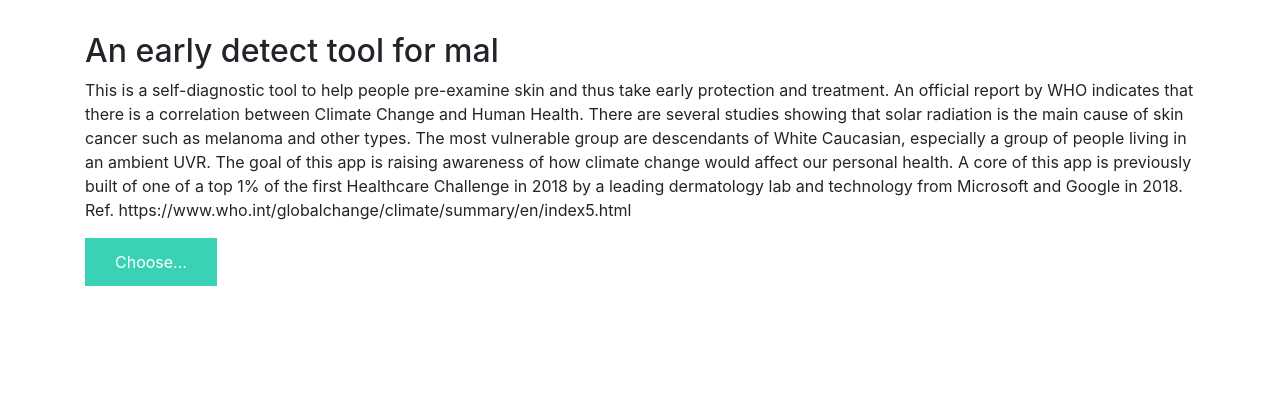
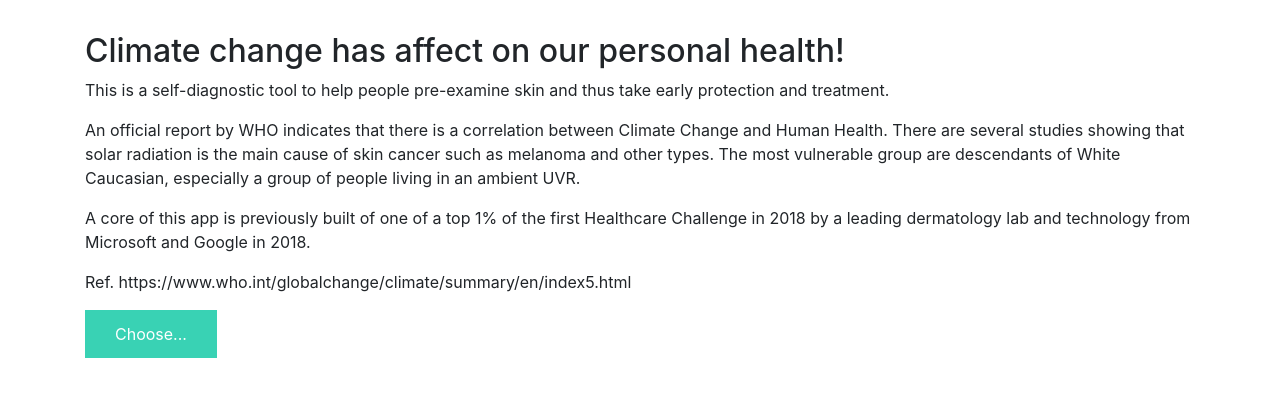
Before and after one commit to imfing/keras-flask-deploy-webapp, a Flask app: page / in a window 1280 px wide. Shown: the part 56-453 px from the top of the page. Run offline with Flask 2, Linux system fonts and the light colour scheme; some libraries are stand-ins or nearby versions.

Commit message:
Update information on the website

```diff
--- a/templates/index.html
+++ b/templates/index.html
@@ -1,20 +1,16 @@
 {% extends "base.html" %} {% block content %}
 
-<h2>An early detect tool for mal </h2>
+<h2>Climate change has affect on our personal health!</h2>
 
 <div>
     <form id="upload-file" method="post" enctype="multipart/form-data">
 
       <body>
-      This is a self-diagnostic tool to help people pre-examine skin and thus take early protection and treatment.
 
-      An official report by WHO indicates that there is a correlation between Climate Change and Human Health. There are several studies showing that solar radiation is the main cause of skin cancer such as melanoma and other types. The most vulnerable group are descendants of White Caucasian, especially a group of people living in an ambient UVR.
-
-      The goal of this app is raising awareness of how climate change would affect our personal health.
-
-      A core of this app is previously built of one of a top 1% of the first Healthcare Challenge in 2018 by a leading dermatology lab and technology from Microsoft and Google in 2018.
-
-      <p> Ref. https://www.who.int/globalchange/climate/summary/en/index5.html </p>
+        <p>This is a self-diagnostic tool to help people pre-examine skin and thus take early protection and treatment.</p>
+        <p>An official report by WHO indicates that there is a correlation between Climate Change and Human Health. There are several studies showing that solar radiation is the main cause of skin cancer such as melanoma and other types. The most vulnerable group are descendants of White Caucasian, especially a group of people living in an ambient UVR. </p>
+        <p>A core of this app is previously built of one of a top 1% of the first Healthcare Challenge in 2018 by a leading dermatology lab and technology from Microsoft and Google in 2018.</p>
+        <p>Ref. https://www.who.int/globalchange/climate/summary/en/index5.html </p>
 
       </body>
 
@@ -34,6 +30,7 @@
         </div>
     </div>
 
+
     <div class="loader" style="display:none;"></div>
 
     <h3 id="result">
```
